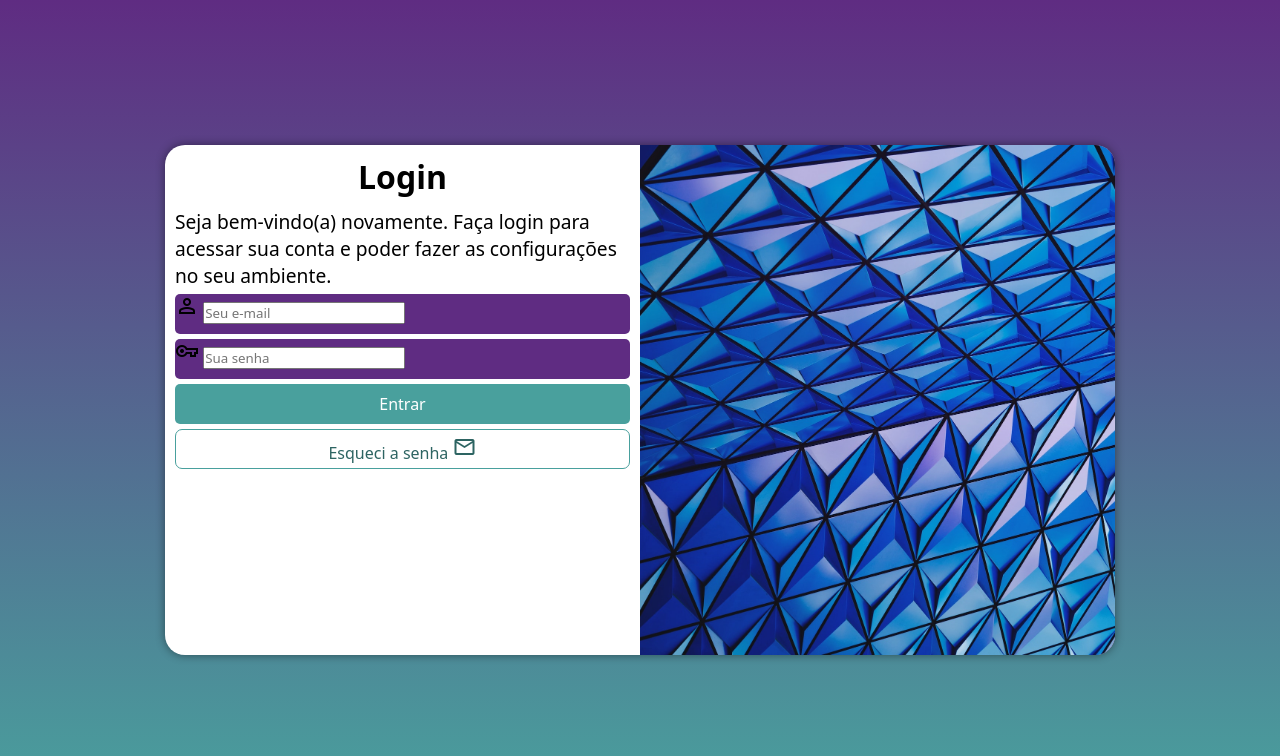
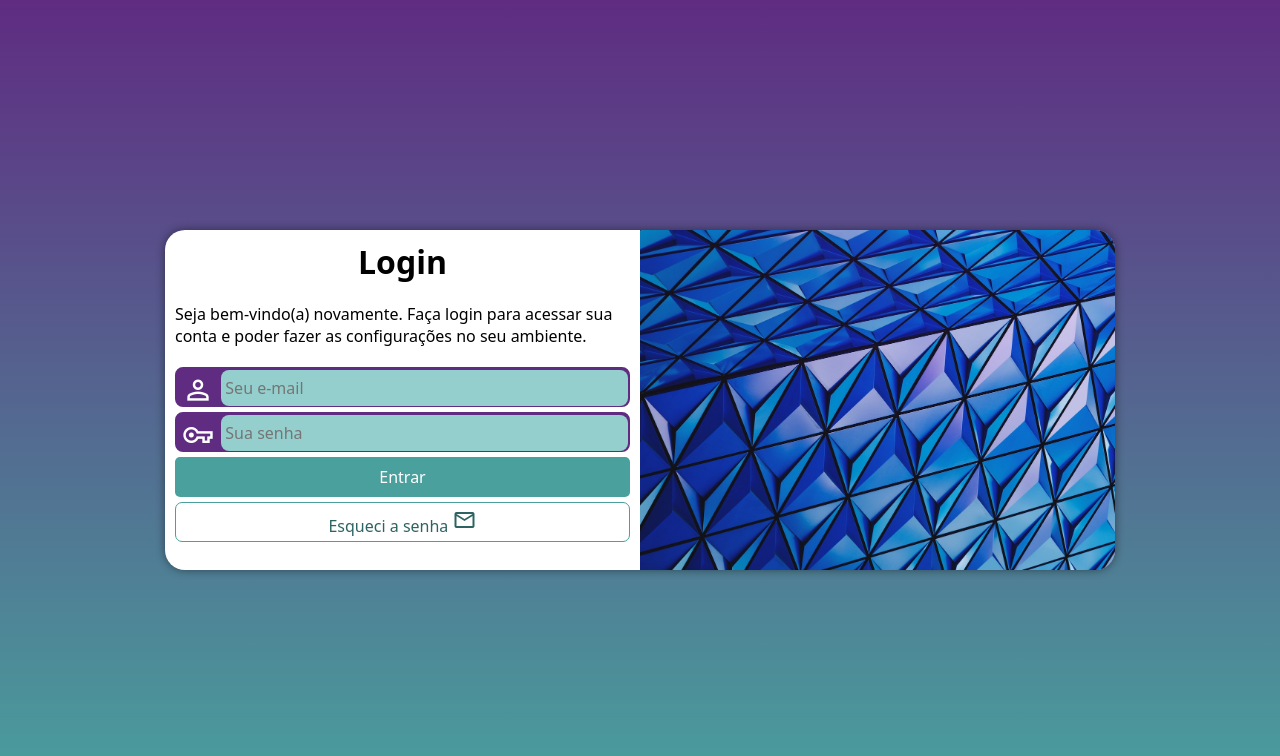
Before and after one commit to jnetosantana/projeto-login, a plain HTML site: page index.html in a window 1280 px wide. Drawn offline with nearby package versions, Linux system fonts and the light colour scheme.

Commit message:
finalizando projeto-login

```diff
--- a/estilos/media-query.css
+++ b/estilos/media-query.css
@@ -7,6 +7,7 @@
     }
     section#login {
         width: 80vw;
+        height: 280px;
     }
 
     section#login > div#imagem {
@@ -27,6 +28,7 @@
     }
     section#login {
         width: 950px;
+        height: 340px;
     }
 
     section#login > div#imagem {
@@ -45,7 +47,8 @@
     }
 
     div#formulario > p {
-        font-size: 1.2em;
+        font-size: 1em;
+        margin: 20px 0px;
     }
 
 }
--- a/estilos/style.css
+++ b/estilos/style.css
@@ -29,7 +29,6 @@ section#login {
     position: absolute;
     top: 50%;
     left: 50%;
-    transform: translate(-50%, -50%);
     overflow: hidden;
 
     background-color: white;
@@ -37,6 +36,9 @@ section#login {
     height: 510px;
     border-radius: 20px;
     box-shadow: 0px 0px 10px rgba(0, 0, 0, 0.452);
+    transform: translate(-50%, -50%);
+    transition: width .3s, height .3s;
+    transition-timing-function: ease;
 }
 
 section#login > div#imagem {
@@ -66,16 +68,40 @@ div#formulario > p {
 
 form > div.campo {
     background-color: #5f2c82;
+    border: 2px solid #5f2c82;
     display: block;
     width: 100%;
     height: 40px;
-    border-radius: 5px;
+    border-radius: 8px;
     margin: 5px 0px;
 }
 
 div.campo > label {
     display: none;
 }
+
+div.campo > span {
+    color: white;
+    font-size: 2em;
+    width: 40px;
+    padding: 5px;
+}
+
+div.campo > input {
+    background-color: #94cfcd;
+    font-size: 1em;
+    width: calc(100% - 44.4px);
+    height: 100%;
+    border: 0px;
+    border-radius: 8px;
+    transform: translateY(-12px);
+
+}
+
+div.campo > input:focus-within {
+    background-color: white;
+}
+
 form > input[type=submit] {
     display: block;
     font-size: 1em;
```
Also changed, not shown: index.html (+2 -2 lines).
